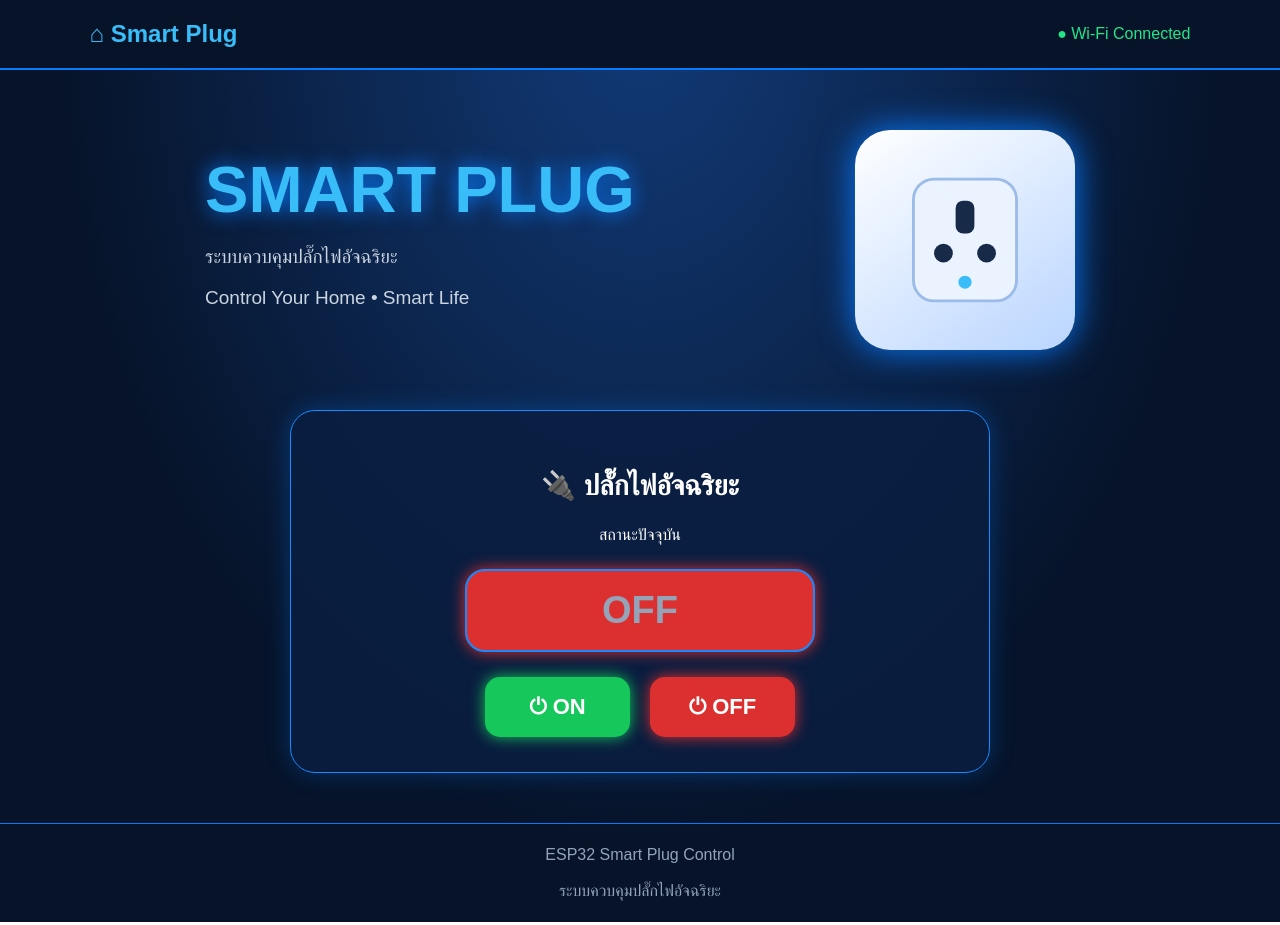
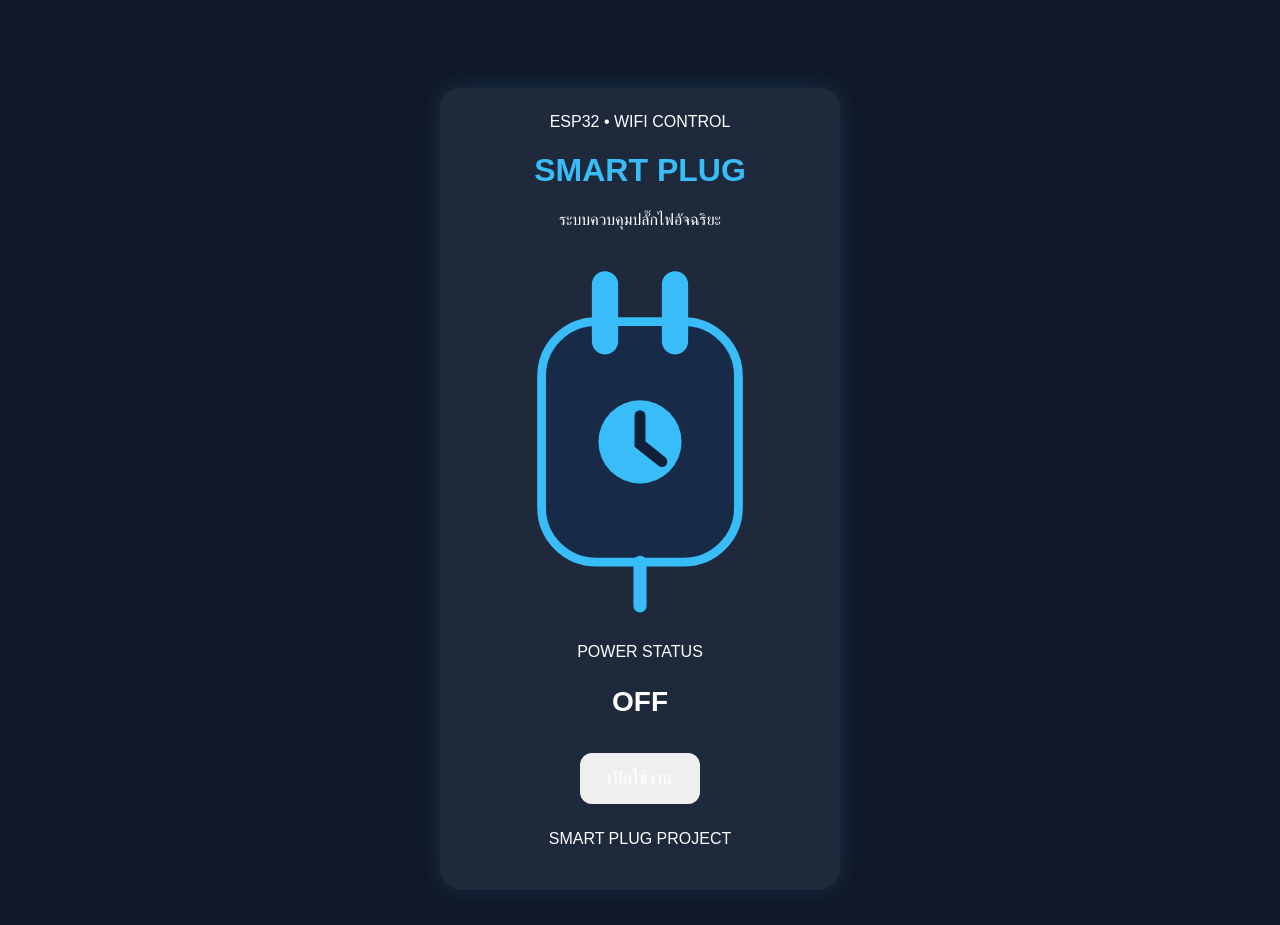
Before and after one commit to theBesCoco/mart-plug, a plain HTML site: page index.html in a window 1280 px wide. Drawn offline with Linux system fonts and the light colour scheme.

Commit message:
Refactor index.html for Smart Plug control interface
Updated the HTML structure and styles for the Smart Plug control interface, including new elements and improved accessibility.

```diff
--- a/index.html
+++ b/index.html
@@ -2,248 +2,46 @@
 <!DOCTYPE html>
 <html lang="th">
 <head>
-<meta charset="UTF-8">
-<meta name="viewport" content="width=device-width, initial-scale=1.0">
-<title>Smart Plug</title>
-
-<style>
-* {
-  box-sizing: border-box;
-}
-
-body {
-  margin: 0;
-  font-family: Arial, sans-serif;
-  color: white;
-  background:
-    radial-gradient(ellipse at top, #123b79, #061329 65%);
-  min-height: 100vh;
-}
-
-header {
-  padding: 20px 7%;
-  display: flex;
-  justify-content: space-between;
-  align-items: center;
-  border-bottom: 2px solid #087cff;
-  background: #061329;
-}
-
-header h2 {
-  margin: 0;
-  color: #38bdf8;
-}
-
-.wifi {
-  color: #22e58a;
-}
-
-.hero {
-  max-width: 1100px;
-  margin: 40px auto;
-  padding: 20px;
-  display: flex;
-  align-items: center;
-  justify-content: space-around;
-  flex-wrap: wrap;
-  gap: 30px;
-}
-
-.hero h1 {
-  font-size: clamp(38px, 7vw, 65px);
-  margin: 0;
-  color: #38bdf8;
-  text-shadow: 0 0 20px #087cff;
-}
-
-.hero p {
-  font-size: 19px;
-  color: #cbd5e1;
-}
-
-.plug-picture {
-  width: 220px;
-  height: 220px;
-  display: flex;
-  align-items: center;
-  justify-content: center;
-  border-radius: 35px;
-  background: linear-gradient(145deg, #ffffff, #b9d5ff);
-  box-shadow: 0 0 35px #087cff;
-}
-
-.plug-picture svg {
-  width: 150px;
-  height: 150px;
-}
-
-.container {
-  max-width: 700px;
-  margin: 20px auto 50px;
-  padding: 35px 25px;
-  text-align: center;
-  border: 1px solid #168bff;
-  border-radius: 25px;
-  background: rgba(10, 30, 65, 0.85);
-  box-shadow: 0 0 25px rgba(0, 130, 255, 0.3);
-}
-
-.container h2 {
-  font-size: 28px;
-}
-
-.status {
-  margin: 25px auto;
-  padding: 18px;
-  max-width: 350px;
-  font-size: 38px;
-  font-weight: bold;
-  border: 2px solid #168bff;
-  border-radius: 20px;
-  background: #07162f;
-}
-
-.status.on {
-  color: #22e58a;
-  box-shadow: 0 0 20px #16a34a;
-}
-
-.status.off {
-  color: #94a3b8;
-}
-
-.buttons {
-  display: flex;
-  justify-content: center;
-  gap: 20px;
-  flex-wrap: wrap;
-}
-
-button {
-  width: 145px;
-  padding: 17px;
-  border: none;
-  border-radius: 15px;
-  color: white;
-  font-size: 22px;
-  font-weight: bold;
-  cursor: pointer;
-  transition: 0.2s;
-}
-
-button:hover {
-  transform: scale(1.05);
-}
-
-.on {
-  background: #16c75b;
-  box-shadow: 0 0 15px #16c75b;
-}
-
-.off {
-  background: #dc3030;
-  box-shadow: 0 0 15px #dc3030;
-}
-
-footer {
-  padding: 22px;
-  text-align: center;
-  color: #94a3b8;
-  border-top: 1px solid #087cff;
-}
-
-@media(max-width: 600px) {
-  header {
-    padding: 18px;
-  }
-
-  .hero {
-    text-align: center;
-    margin: 20px auto;
-  }
-
-  .container {
-    margin: 15px;
-  }
-
-  button {
-    width: 120px;
-  }
-}
-</style>
+  <meta charset="UTF-8">
+  <meta name="viewport" content="width=device-width, initial-scale=1.0">
+  <title>Smart Plug Control</title>
+  <link rel="stylesheet" href="style.css">
 </head>
-
 <body>
 
-<header>
-  <h2>⌂ Smart Plug</h2>
-  <div class="wifi">● Wi-Fi Connected</div>
-</header>
+  <main class="container">
+    <div class="top-label">ESP32 • WIFI CONTROL</div>
 
-<section class="hero">
+    <h1>SMART PLUG</h1>
+    <p class="subtitle">ระบบควบคุมปลั๊กไฟอัจฉริยะ</p>
 
-  <div>
-    <h1>SMART PLUG</h1>
-    <p>ระบบควบคุมปลั๊กไฟอัจฉริยะ</p>
-    <p>Control Your Home • Smart Life</p>
-  </div>
+    <div class="plug">
+      <svg viewBox="0 0 160 180" aria-label="รูปปลั๊กไฟ">
+        <rect x="35" y="35" width="90" height="110" rx="25"
+          fill="#172b49" stroke="#38bdf8" stroke-width="4"/>
+        <rect x="58" y="12" width="12" height="38" rx="6" fill="#38bdf8"/>
+        <rect x="90" y="12" width="12" height="38" rx="6" fill="#38bdf8"/>
+        <circle cx="80" cy="90" r="19" fill="#38bdf8"/>
+        <path d="M80 78 V91 L90 99" stroke="#102039"
+          stroke-width="5" fill="none" stroke-linecap="round"/>
+        <path d="M80 145 V165" stroke="#38bdf8"
+          stroke-width="6" stroke-linecap="round"/>
+      </svg>
+    </div>
 
-  <div class="plug-picture">
-    <svg viewBox="0 0 160 160" fill="none">
-      <rect x="25" y="15" width="110" height="130"
-        rx="22" fill="#eaf3ff" stroke="#9bbbe9"
-        stroke-width="3"/>
-      <rect x="70" y="38" width="20" height="35"
-        rx="8" fill="#172b48"/>
-      <circle cx="57" cy="94" r="10" fill="#172b48"/>
-      <circle cx="103" cy="94" r="10" fill="#172b48"/>
-      <circle cx="80" cy="125" r="7" fill="#38bdf8"/>
-    </svg>
-  </div>
+    <div class="status-box">
+      <span class="status-label">POWER STATUS</span>
+      <div id="status" class="status">OFF</div>
+      <span id="indicator" class="indicator"></span>
+    </div>
 
-</section>
-
-<div class="container">
-
-  <h2>🔌 ปลั๊กไฟอัจฉริยะ</h2>
-
-  <p>สถานะปัจจุบัน</p>
-
-  <div class="status off" id="status">
-    OFF
-  </div>
-
-  <div class="buttons">
-    <button class="on" onclick="turnOn()">
-      ⏻ ON
+    <button id="powerButton" class="power-button" onclick="togglePower()">
+      เปิดใช้งาน
     </button>
 
-    <button class="off" onclick="turnOff()">
-      ⏻ OFF
-    </button>
-  </div>
+    <p class="footer">SMART PLUG PROJECT</p>
+  </main>
 
-</div>
-
-<footer>
-  ESP32 Smart Plug Control
-  <br><br>
-  ระบบควบคุมปลั๊กไฟอัจฉริยะ
-</footer>
-
-<script>
-
-function turnOn() {
-  document.getElementById("status").innerText = "ON";
-  document.getElementById("status").className = "status on";
-}
-
-function turnOff() {
-  document.getElementById("status").innerText = "OFF";
-  document.getElementById("status").className = "status off";
-}
-
-</script>
-
+  <script src="script.js"></script>
 </body>
 </html>
```
